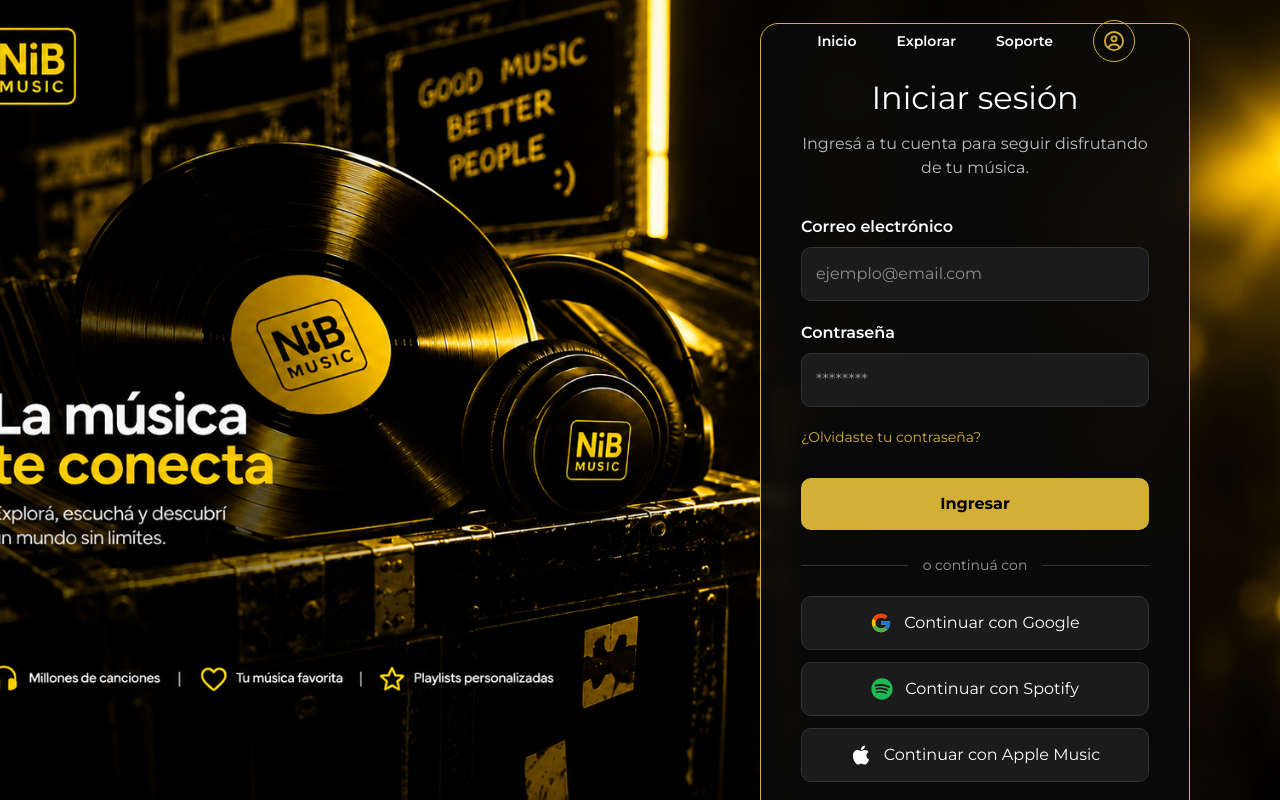
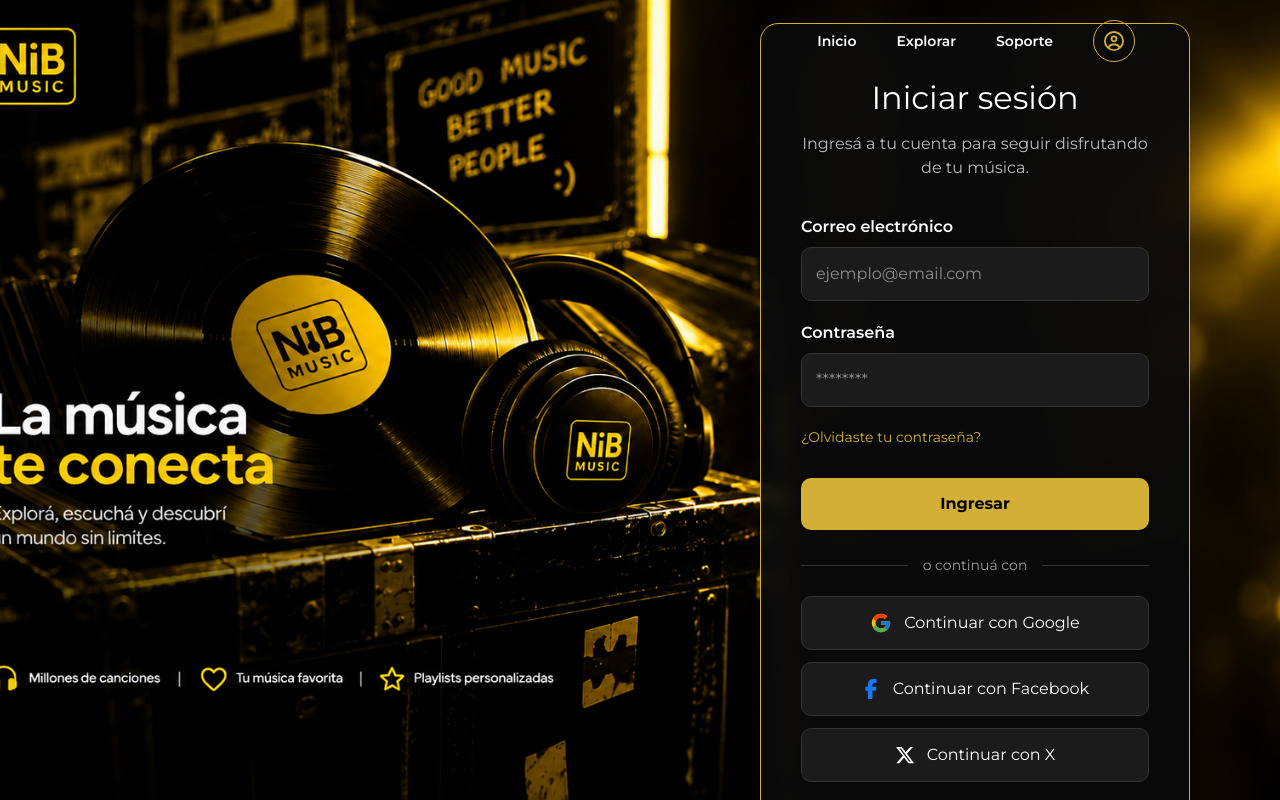
Before and after one commit to ivanlazartee/NiB-Music, a React (Vite) app: page /login in a window 1280 px wide. Built offline with nearby package versions, Linux system fonts and the light colour scheme.

Commit message:
reemplazo de iconos en el modal del login

```diff
--- a/src/pages/Login.jsx
+++ b/src/pages/Login.jsx
@@ -2,7 +2,7 @@
 import "./login.css";
 import { Link } from "react-router-dom";
 import { FcGoogle } from "react-icons/fc";
-import { FaSpotify, FaApple, FaRegCircleUser } from "react-icons/fa6";
+import { FaFacebookF, FaXTwitter, FaRegCircleUser } from "react-icons/fa6";
 import Swal from "sweetalert2";
 
 function Login() {
@@ -116,19 +116,19 @@
 <button
   type="button"
   className="social-button"
-  onClick={() => mostrarProveedor("Spotify")}
+  onClick={() => mostrarProveedor("Facebook")}
 >
-  <FaSpotify size={22} color="#1DB954" />
-  Continuar con Spotify
+  <FaFacebookF size={20} color="#1877F2" />
+  Continuar con Facebook
 </button>
 
 <button
   type="button"
   className="social-button"
-  onClick={() => mostrarProveedor("Apple Music")}
+  onClick={() => mostrarProveedor("X")}
 >
-  <FaApple size={22} />
-  Continuar con Apple Music
+  <FaXTwitter size={20} />
+  Continuar con X
 </button>
 
 </div>
```
